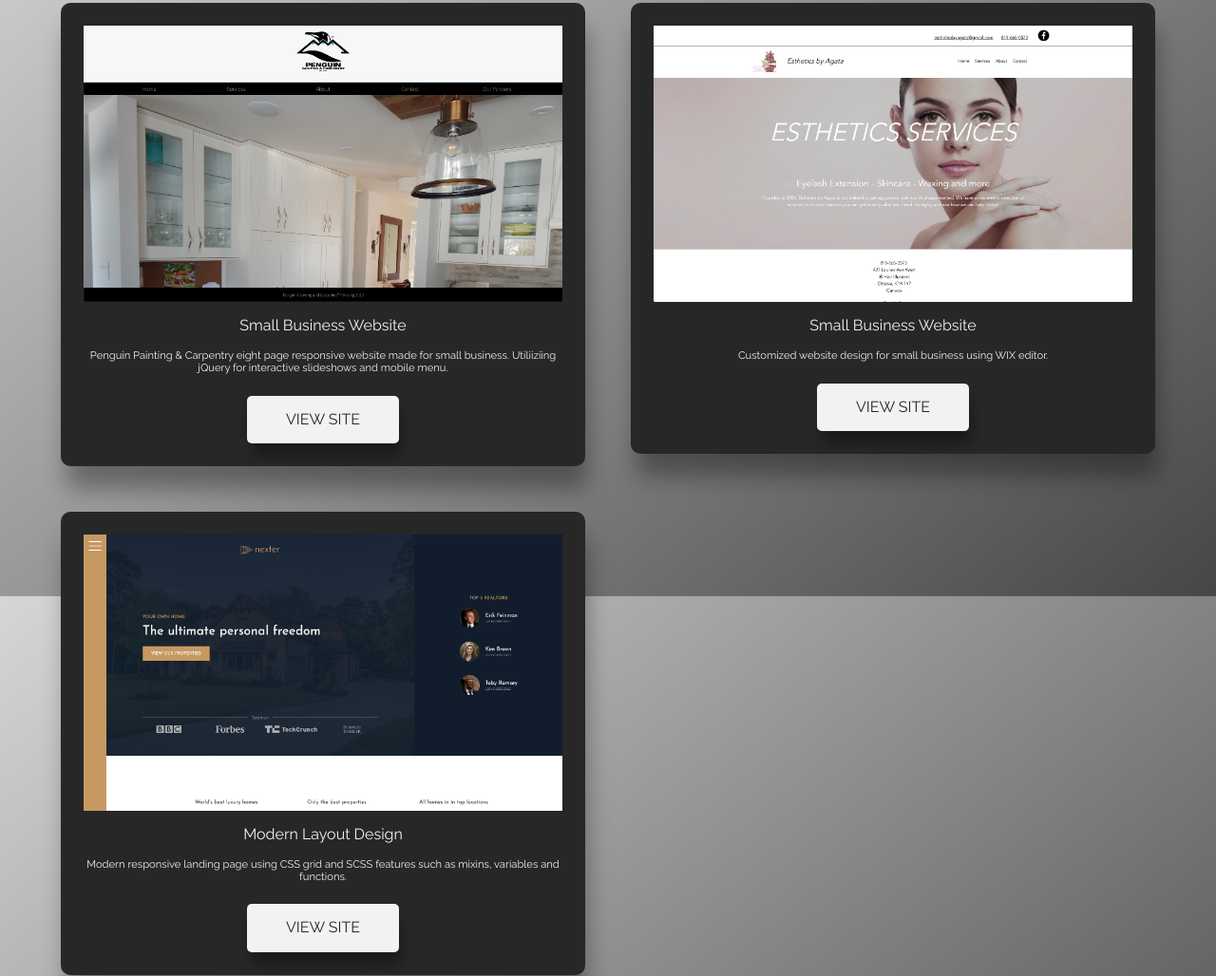
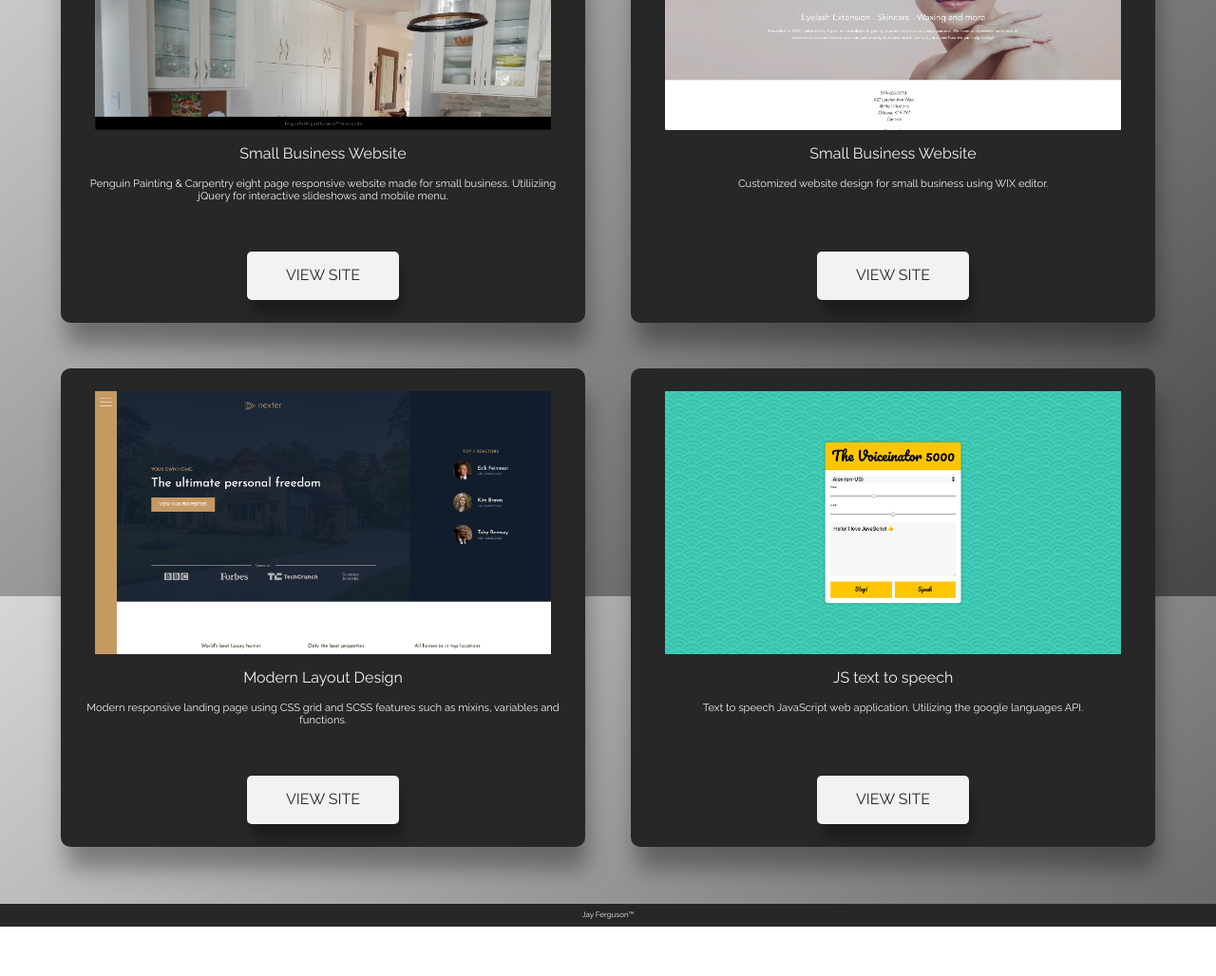
Before and after one commit to Jay-Ferguson/personal-site, a website: page projects.html in a window 1280 px wide. Shown: the part 1772-2800 px from the top of the page at 95% size. After the commit the page ends 2748 px from the top, so only its background shows below. Drawn offline with nearby package versions, Linux system fonts and the light colour scheme; files whose address does not match are found by name.

Commit message:
sizing fix and text content

```diff
--- a/about.html
+++ b/about.html
@@ -8,7 +8,7 @@
      <title>Jay F.</title>
      <link rel="stylesheet" href="/css/normalize.css">
      <link rel="stylesheet" href="/css/styles.css">
-     <link rel="icon" type="image/png" href="/assets/icon-png's/j-loho-bracket.png">
+     <link rel="icon" type="image/png" href="/assets/icon-png/j-logo-bckgrnd.png">
      <link href="https://fonts.googleapis.com/css?family=Montserrat:300|Roboto&display=swap" rel="stylesheet">
      <link href="https://fonts.googleapis.com/css?family=Raleway:200,400&display=swap" rel="stylesheet">
 
--- a/projects.html
+++ b/projects.html
@@ -8,7 +8,7 @@
      <title>Jay F.</title>
      <link rel="stylesheet" href="/css/normalize.css">
      <link rel="stylesheet" href="/css/styles.css">
-     <link rel="icon" type="image/png" href="/assets/icon-png's/j-loho-bracket.png">
+     <link rel="icon" type="image/png" href="/assets/icon-png/j-logo-bckgrnd.png">
      <link href="https://fonts.googleapis.com/css?family=Montserrat:300|Roboto&display=swap" rel="stylesheet">
      <link href="https://fonts.googleapis.com/css?family=Raleway:200,400&display=swap" rel="stylesheet">
      <link rel="stylesheet" href="https://unpkg.com/aos@next/dist/aos.css" />
@@ -35,7 +35,7 @@
           </div>
 
           <div class="logo-container">
-               <a href="/index.html"><img src="../assets/icon-png's/j-loho-bracket.png" class="logo"></a>
+               <a href="/index.html"><img src="../assets/icon-png/j-logo.svg" class="logo"></a>
           </div>
 
 
@@ -165,6 +165,20 @@
 
 
 
+                         <!--project-8-->
+                         <div data-aos="fade-in">
+                              <div class="prjct-card">
+                                   <img src="./assets/project-jpg/js-text-to-speach.jpg" class="project-img"
+                                        alt="landing-page">
+                                   <div class="prjct-card-title">JS text to speech</div>
+                                   <div class="prjct-card-descript">Text to speech JavaScript web application. Utilizing the google
+                                        languages API.</div>
+                                   <a href="https://www.estheticsbyagata.com/" target="_blank"
+                                        class="btn-link project-link">View Site</a>
+                              </div>
+                         </div>
+
+
                     </div>
 
      </section>
--- a/scss/layouts/_home.scss
+++ b/scss/layouts/_home.scss
@@ -19,6 +19,10 @@
      flex-direction:column;
      justify-items: center;
      align-content: space-around;
+}
+
+.contact-text-index{
+     text-decoration: underline;
 }
 .selfie-contain{
      display: flex;
--- a/scss/styles.scss
+++ b/scss/styles.scss
@@ -19,8 +19,8 @@ body {
      overflow-x: hidden;
      background: $gradient;
      background-attachment: fixed;
-     background-size: 200%;
-     animation: bg-animation 6s infinite alternate;
+     background-size: 400%;
+     animation: bg-animation 10s infinite alternate;
      font-family: 'Raleway', sans-serif;
      font-size: 10px;
      -webkit-font-smoothing: antialiased;
@@ -195,6 +195,12 @@ a {
           grid-template-columns: repeat(2, 1fr);
      }
 
+     .prjct-card{
+          height:38em;
+     }
+     .project-img{
+          width:40em;
+     }
 
 
 }
```
Also changed, not shown: contact.html (+3 -3 lines), index.html (+4 -5 lines), assets/icon-png/J-logo-bckgrnd.svg (deleted), css/styles.css.
